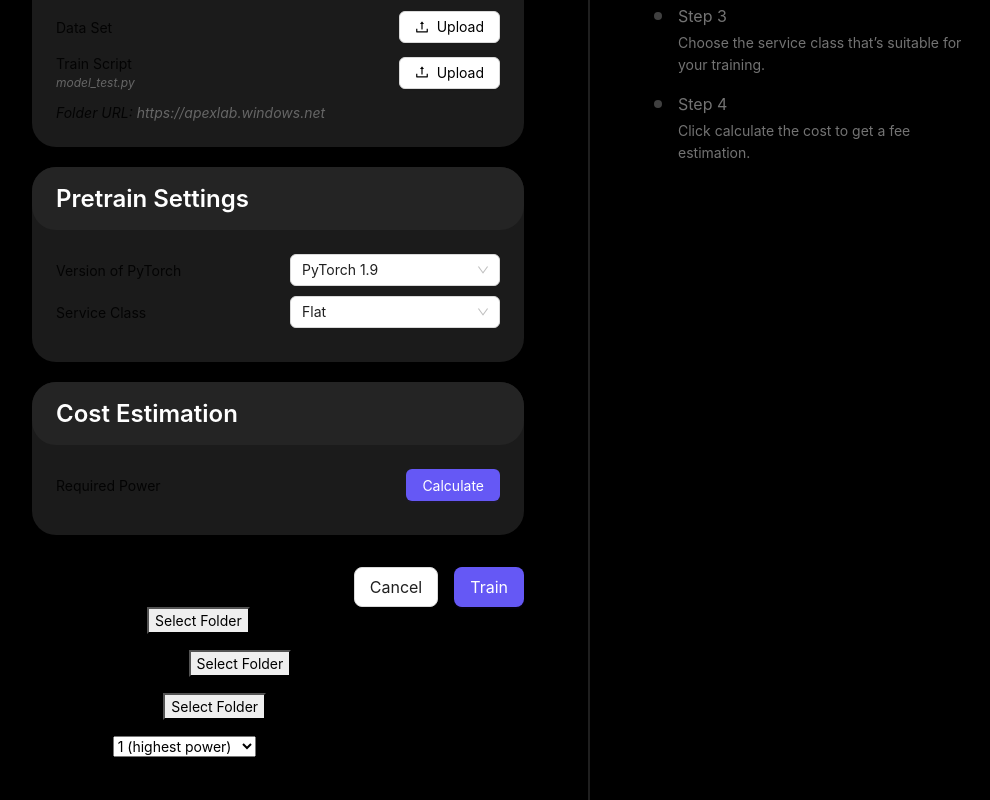
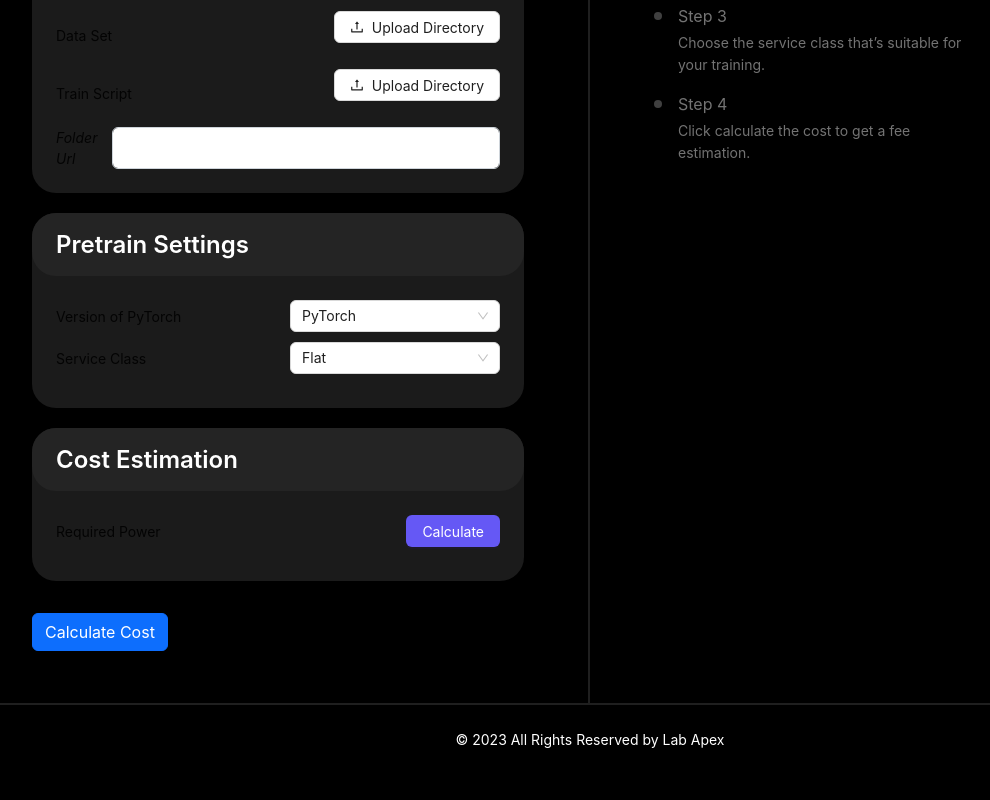
Before and after one commit to Bahen-Network/Bahen-Client, a React (Create React App) app in the folder client/: page /create-order in a window 1280 px wide. Shown: the part 300-1100 px from the top of the page, without its empty margins (50-1040 px from the left). After the commit the page ends 1074 px from the top, so only its background shows below. Built offline with nearby package versions, Linux system fonts and the light colour scheme; what @azure/storage-blob, wagmi would draw is missing.

Commit message:
modify ui work

```diff
--- a/client/src/components/CreateOrder.js
+++ b/client/src/components/CreateOrder.js
@@ -1,14 +1,12 @@
 import React, { useState, useRef } from 'react';
 import { createOrderPreview } from '../services/marketplaceService';
 import { useNavigate } from 'react-router-dom';
-import { Link } from 'react-router-dom';
 import { UploadOutlined } from '@ant-design/icons';
 import {
   Button,
   ConfigProvider,
   Upload,
   Select,
-  Divider,
   Steps,
   Typography,
 } from 'antd';
@@ -19,8 +17,7 @@ const { Title, Paragraph } = Typography;
 
 const CreateOrder = ({ onUpload }) => {
   const scriptInputRef = useRef();
-  const trainingInputRef = useRef();
-  const testInputRef = useRef();
+  const dataInputRef = useRef();
   const [folderUrl, setFolderUrl] = useState('');
   const [requiredPower, setRequiredPower] = useState(null);
   const navigate = useNavigate();
@@ -31,6 +28,7 @@ const CreateOrder = ({ onUpload }) => {
 
   const handleSubmit = async (e) => {
     e.preventDefault();
+    console.log(`User address  CreateOrder: ${address}  folder: ${folderUrl}, requiredPower:${requiredPower}`);
     if (requiredPower !== null) {
       const orderId = await createOrderPreview(
         folderUrl,
@@ -42,17 +40,20 @@ const CreateOrder = ({ onUpload }) => {
   };
 
   const handleScriptUploadChange = handleUploadChange(scriptInputRef);
-  const handleTrainingUploadChange = handleUploadChange(trainingInputRef);
-  const handleTestUploadChange = handleUploadChange(testInputRef);
+  const handleDataUploadChange = handleUploadChange(dataInputRef);
 
   function handleUploadChange(inputRef) {
     return async (e) => {
       if (e.target.files.length > 0) {
-        const folderUrl = await onUpload(
-          Array.from(e.target.files),
-          inputRef.current ? '' : folderUrl
-        );
-        setFolderUrl(folderUrl);
+        if (folderUrl.length > 0) {
+          console.log("at 49 folderUrl: ", folderUrl)
+          await onUpload(Array.from(e.target.files), folderUrl);
+        }
+        else{
+          const folderUrl = await onUpload(Array.from(e.target.files), "");
+          console.log("at 53 folderUrl: ", folderUrl)
+          setFolderUrl(folderUrl);
+        }
       }
     };
   }
@@ -80,6 +81,7 @@ const CreateOrder = ({ onUpload }) => {
 
   return (
     <div className="container" style={{ display: 'flex' }}>
+
       <div
         style={{
           width: '50%',
@@ -95,7 +97,8 @@ const CreateOrder = ({ onUpload }) => {
           </Title>
           <Paragraph style={{ color: '#fff' }}>Create your AI today</Paragraph>
         </div>
-        <Section title="Training Files">
+        <form onSubmit={handleSubmit}>
+        <Section title="Upload Training Files and Data">
           <div
             style={{
               display: 'flex',
@@ -106,18 +109,10 @@ const CreateOrder = ({ onUpload }) => {
           >
             <div style={{ fontSize: '14px' }}>Data Set</div>
             <div>
-              <Upload
-                action="https://www.mocky.io/v2/5cc8019d300000980a055e76"
-                onChange={({ file, fileList }) => {
-                  if (file.status !== 'uploading') {
-                    console.log(file, fileList);
-                  }
-                }}
-              >
-                <Button style={{ color: '#000' }} icon={<UploadOutlined />}>
-                  Upload
-                </Button>
-              </Upload>
+              <FileInputGroup
+              ref={scriptInputRef}
+              onChange={handleDataUploadChange}
+            />
             </div>
           </div>
           <div
@@ -131,29 +126,27 @@ const CreateOrder = ({ onUpload }) => {
             <div style={{ fontSize: '14px' }}>
               <div>Train Script</div>
               <div style={{ color: '#666', fontSize: 12, fontStyle: 'italic' }}>
-                model_test.py
               </div>
             </div>
             <div>
-              <Upload
-                action="https://www.mocky.io/v2/5cc8019d300000980a055e76"
-                onChange={({ file, fileList }) => {
-                  if (file.status !== 'uploading') {
-                    console.log(file, fileList);
-                  }
-                }}
-              >
-                <Button style={{ color: '#000' }} icon={<UploadOutlined />}>
-                  Upload
-                </Button>
-              </Upload>
+              <FileInputGroup
+              ref={scriptInputRef}
+              onChange={handleScriptUploadChange}
+            />
             </div>
           </div>
           <div style={{ display: 'flex', fontStyle: 'italic' }}>
-            <div style={{ fontSize: '14px', marginRight: 4 }}>Folder URL: </div>
-            <div style={{ color: '#666' }}>https://apexlab.windows.net</div>
+          <div style={{ fontSize: 14 }}> Folder Url</div>
+          <input
+              type="text"
+              className="form-control"
+              id="folderUrl"
+              value={folderUrl}
+              onChange={(e) => setFolderUrl(e.target.value)}
+            />
           </div>
         </Section>
+        </form>
         <Section title="Pretrain Settings">
           <div
             style={{
@@ -166,16 +159,15 @@ const CreateOrder = ({ onUpload }) => {
             <div style={{ fontSize: '14px' }}>Version of PyTorch</div>
             <div>
               <Select
-                defaultValue="PyTorch 1.9"
+                defaultValue="PyTorch"
                 style={{ width: 210 }}
                 onChange={(value) => {
                   console.log(`selected ${value}`);
                 }}
                 options={[
-                  { value: 'jack', label: 'Jack' },
-                  { value: 'PyTorch 1.9', label: 'PyTorch 1.9' },
-                  { value: 'Yiminghe', label: 'yiminghe' },
-                  { value: 'disabled', label: 'Disabled', disabled: true },
+                  { value: 'Tensorflow', label: 'Tensorflow' },
+                  { value: 'PyTorch', label: 'PyTorch' },
+                  { value: 'Others', label: 'Others', disabled: true },
                 ]}
               />
             </div>
@@ -216,60 +208,16 @@ const CreateOrder = ({ onUpload }) => {
           >
             <div style={{ fontSize: '14px' }}>Required Power</div>
             <div>
-              <Button type="primary">Calculate</Button>
+              <Button type="primary" onClick={calculateCost}>Calculate
+              </Button>
             </div>
           </div>
         </Section>
         <div
           style={{ display: 'flex', justifyContent: 'flex-end', marginTop: 32 }}
         >
-          <Button size="large" style={{ marginRight: 16 }}>
-            Cancel
-          </Button>
-          <Button size="large" type="primary">
-            Train
-          </Button>
         </div>
         <form onSubmit={handleSubmit}>
-          <FileInputGroup
-            ref={scriptInputRef}
-            label="Scripts Directory:"
-            onChange={handleScriptUploadChange}
-          />
-          <FileInputGroup
-            ref={trainingInputRef}
-            label="Training Data Directory:"
-            onChange={handleTrainingUploadChange}
-          />
-          <FileInputGroup
-            ref={testInputRef}
-            label="Test Data Directory:"
-            onChange={handleTestUploadChange}
-          />
-
-          <div className="mb-3">
-            <label>
-              Order Level:
-              <select onChange={handleLevelChange}>
-                <option value="1">1 (highest power)</option>
-                <option value="2">2 (medium power)</option>
-                <option value="3">3 (lowest power)</option>
-              </select>
-            </label>
-          </div>
-
-          <div className="mb-3">
-            <label htmlFor="folderUrl" className="form-label">
-              Folder URL:
-            </label>
-            <input
-              type="text"
-              className="form-control"
-              id="folderUrl"
-              value={folderUrl}
-              onChange={(e) => setFolderUrl(e.target.value)}
-            />
-          </div>
           <button
             type="button"
             className="btn btn-primary mb-3"
@@ -344,9 +292,9 @@ const FileInputGroup = React.forwardRef(({ label, onChange }, ref) => (
         multiple
         style={{ display: 'none' }}
       />
-      <button type="button" onClick={() => ref.current.click()}>
-        Select Folder
-      </button>
+      <Button onClick={() => ref.current.click()} icon={<UploadOutlined />}>
+        Upload Directory
+      </Button>
     </label>
   </div>
 ));
--- a/client/src/services/azureUpload.js
+++ b/client/src/services/azureUpload.js
@@ -2,7 +2,7 @@ import { BlobServiceClient, logger } from "@azure/storage-blob";
 import { v4 as uuidv4 } from 'uuid';
 
 const account = "kejie1";
-const sasToken = "?sv=2022-11-02&ss=bfqt&srt=sco&sp=rwdlacupyx&se=2023-06-19T21:36:52Z&st=2023-06-19T13:36:52Z&spr=https&sig=h%2BF2oerbslyKuG4GYs818U%2BUxrTUEJlj4svCi%2BXVF58%3D";
+const sasToken = "?sv=2022-11-02&ss=bfqt&srt=sco&sp=rwdlacupyx&se=2023-07-09T18:21:11Z&st=2023-06-24T10:21:11Z&spr=https&sig=G%2FbwEZ0zl87Im3trxFFRTCeLJZ3qjHZfjkpRigY%2BKSg%3D";
 // Init blob service client
 let blobServiceClient;
 
```
